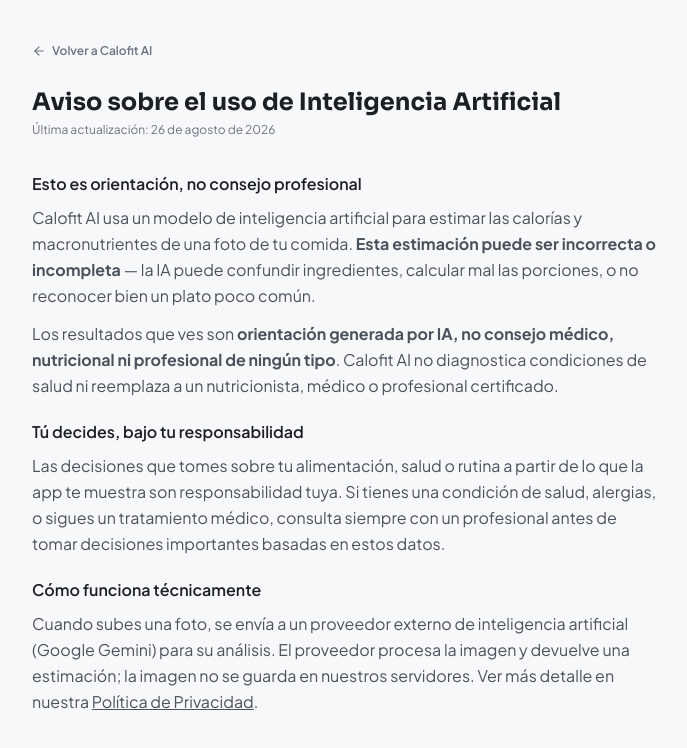
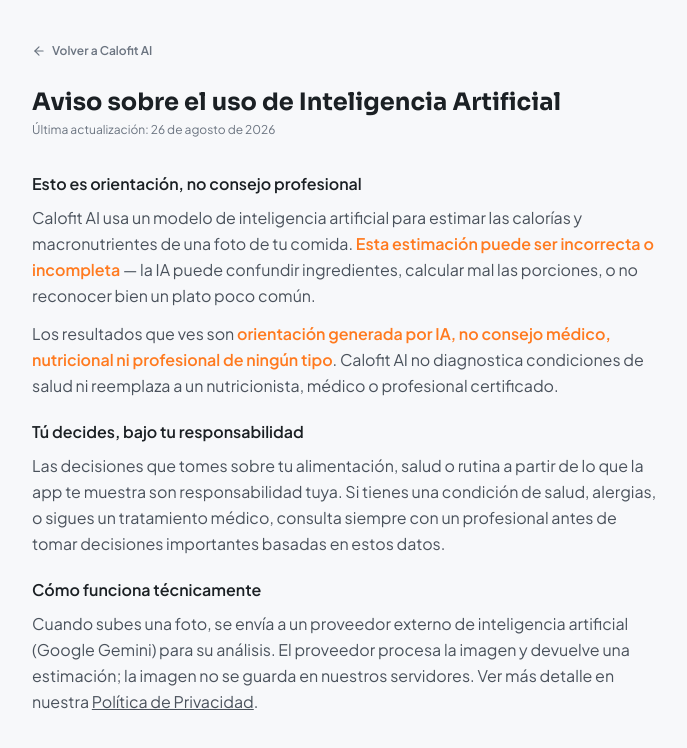
Before and after one commit to karenaguacateverde/CLAROFIT-AI-3.5k, a Next.js app in the folder calofit-ai/: page /aviso-ia in a window 1280 px wide. Shown: the top 748 px of the page, without its empty margins (292-979 px from the left). Built offline with nearby package versions, Linux system fonts and the light colour scheme.

Commit message:
feat: resaltar frases clave en color de acento en las páginas legales
- Nombre real del responsable (Karen Barreño) en Privacidad
- Componente Resaltado reutilizable para las frases más importantes:
  garantía de 7 días, cancelación fácil, disclaimer de IA, eliminar cuenta

```diff
--- a/calofit-ai/app/aviso-ia/page.tsx
+++ b/calofit-ai/app/aviso-ia/page.tsx
@@ -1,4 +1,4 @@
-import { LegalLayout, LegalSeccion } from '@/components/legal/LegalLayout';
+import { LegalLayout, LegalSeccion, Resaltado } from '@/components/legal/LegalLayout';
 
 export default function AvisoIAPage() {
   return (
@@ -6,14 +6,15 @@
       <LegalSeccion titulo="Esto es orientación, no consejo profesional">
         <p>
           Calofit AI usa un modelo de inteligencia artificial para estimar las calorías y macronutrientes
-          de una foto de tu comida. <strong>Esta estimación puede ser incorrecta o incompleta</strong> — la
-          IA puede confundir ingredientes, calcular mal las porciones, o no reconocer bien un plato poco
-          común.
+          de una foto de tu comida. <Resaltado>Esta estimación puede ser incorrecta o incompleta</Resaltado>{' '}
+          — la IA puede confundir ingredientes, calcular mal las porciones, o no reconocer bien un plato
+          poco común.
         </p>
         <p>
-          Los resultados que ves son <strong>orientación generada por IA, no consejo médico, nutricional
-          ni profesional de ningún tipo</strong>. Calofit AI no diagnostica condiciones de salud ni
-          reemplaza a un nutricionista, médico o profesional certificado.
+          Los resultados que ves son{' '}
+          <Resaltado>orientación generada por IA, no consejo médico, nutricional ni profesional de ningún
+          tipo</Resaltado>. Calofit AI no diagnostica condiciones de salud ni reemplaza a un
+          nutricionista, médico o profesional certificado.
         </p>
       </LegalSeccion>
 
--- a/calofit-ai/app/privacidad/page.tsx
+++ b/calofit-ai/app/privacidad/page.tsx
@@ -1,12 +1,12 @@
-import { LegalLayout, LegalSeccion } from '@/components/legal/LegalLayout';
+import { LegalLayout, LegalSeccion, Resaltado } from '@/components/legal/LegalLayout';
 
 export default function PrivacidadPage() {
   return (
     <LegalLayout titulo="Política de Privacidad" actualizado="26 de agosto de 2026">
       <LegalSeccion titulo="1. Quién trata tus datos">
         <p>
-          Calofit AI es operada actualmente por <strong>[TU NOMBRE COMPLETO — pendiente de rellenar]</strong>,
-          persona física residente en España, hasta que se constituya una sociedad. Puedes contactarnos
+          Calofit AI es operada actualmente por <strong>Karen Barreño</strong>, persona física residente
+          en España, hasta que se constituya una sociedad. Puedes contactarnos
           en cualquier momento en{' '}
           <a href="mailto:luciahouse483@gmail.com" className="underline">
             luciahouse483@gmail.com
@@ -21,7 +21,7 @@
           <li>
             • <strong>Fotos de tus platos de comida</strong>, que envías para que la IA calcule calorías y
             macros. Las fotos se envían directamente al proveedor de IA para su análisis y{' '}
-            <strong>no se guardan en nuestros servidores</strong> — solo se guarda el resultado del
+            <Resaltado>no se guardan en nuestros servidores</Resaltado> — solo se guarda el resultado del
             análisis (el nombre del plato y sus calorías/macros), no la imagen.
           </li>
           <li>• <strong>Registros de comidas</strong> que analizas (plato, calorías, macros, fecha y hora).</li>
@@ -124,9 +124,9 @@
         </p>
         <ul className="flex flex-col gap-2">
           <li>
-            • <strong>Eliminar tu cuenta tú mismo, en cualquier momento:</strong> ve a tu Perfil dentro de
-            la app y toca "Eliminar mi cuenta". Esto borra tu perfil, tu historial de comidas y tu acceso
-            de inmediato, sin necesidad de escribirnos.
+            • <Resaltado>Eliminar tu cuenta tú mismo, en cualquier momento:</Resaltado> ve a tu Perfil
+            dentro de la app y toca "Eliminar mi cuenta". Esto borra tu perfil, tu historial de comidas y
+            tu acceso de inmediato, sin necesidad de escribirnos.
           </li>
           <li>
             • Para cualquier otro derecho (acceso, rectificación, portabilidad), escríbenos a{' '}
--- a/calofit-ai/app/reembolsos/page.tsx
+++ b/calofit-ai/app/reembolsos/page.tsx
@@ -1,16 +1,16 @@
-import { LegalLayout, LegalSeccion } from '@/components/legal/LegalLayout';
+import { LegalLayout, LegalSeccion, Resaltado } from '@/components/legal/LegalLayout';
 
 export default function ReembolsosPage() {
   return (
     <LegalLayout titulo="Política de Reembolsos" actualizado="26 de agosto de 2026">
       <LegalSeccion titulo="Garantía de 7 días">
         <p>
-          Si dentro de los <strong>7 días</strong> posteriores a tu primer pago no estás satisfecho con
-          Calofit AI, escríbenos a{' '}
+          Si dentro de los <Resaltado>7 días</Resaltado> posteriores a tu primer pago no estás satisfecho
+          con Calofit AI, escríbenos a{' '}
           <a href="mailto:luciahouse483@gmail.com" className="underline">
             luciahouse483@gmail.com
           </a>{' '}
-          y te devolvemos el 100% de tu dinero, sin preguntas.
+          y <Resaltado>te devolvemos el 100% de tu dinero, sin preguntas</Resaltado>.
         </p>
       </LegalSeccion>
 
@@ -36,9 +36,10 @@
 
       <LegalSeccion titulo="Cancelaciones y suscripciones futuras">
         <p>
-          Cancelar tu suscripción es tan fácil como contratarla: puedes hacerlo desde tu cuenta en Calofit
-          AI o directamente desde el portal de compras de Hotmart, en cualquier momento. Al cancelar dejas
-          de tener acceso al final del período que ya pagaste — no se te cobra de nuevo.
+          <Resaltado>Cancelar tu suscripción es tan fácil como contratarla</Resaltado>: puedes hacerlo
+          desde tu cuenta en Calofit AI o directamente desde el portal de compras de Hotmart, en cualquier
+          momento. Al cancelar dejas de tener acceso al final del período que ya pagaste — no se te cobra
+          de nuevo.
         </p>
       </LegalSeccion>
     </LegalLayout>
--- a/calofit-ai/app/terminos/page.tsx
+++ b/calofit-ai/app/terminos/page.tsx
@@ -1,4 +1,4 @@
-import { LegalLayout, LegalSeccion } from '@/components/legal/LegalLayout';
+import { LegalLayout, LegalSeccion, Resaltado } from '@/components/legal/LegalLayout';
 
 export default function TerminosPage() {
   return (
@@ -15,9 +15,10 @@
           ).
         </p>
         <p>
-          <strong>Lo que Calofit AI NO hace:</strong> no diagnostica condiciones médicas, no sustituye un
-          plan nutricional profesional, y las estimaciones de calorías/macros pueden tener errores — la IA
-          puede equivocarse, especialmente con platos poco comunes o fotos de mala calidad.
+          <Resaltado>Lo que Calofit AI NO hace:</Resaltado> no diagnostica condiciones médicas, no
+          sustituye un plan nutricional profesional, y las estimaciones de calorías/macros pueden tener
+          errores — la IA puede equivocarse, especialmente con platos poco comunes o fotos de mala
+          calidad.
         </p>
       </LegalSeccion>
 
@@ -47,8 +48,9 @@
           Calofit AI se contrata como una suscripción con renovación automática, procesada a través de{' '}
           <strong>Hotmart</strong>. El precio, la periodicidad (mensual o anual) y la fecha de tu próximo
           cobro se muestran claramente antes de que confirmes el pago. Puedes cancelar en cualquier momento
-          desde tu cuenta o el portal de compras de Hotmart — la cancelación es tan fácil como la
-          contratación, y deja de cobrarte desde el siguiente ciclo.
+          desde tu cuenta o el portal de compras de Hotmart —{' '}
+          <Resaltado>la cancelación es tan fácil como la contratación</Resaltado>, y deja de cobrarte
+          desde el siguiente ciclo.
         </p>
         <p>
           Ver también nuestra{' '}
--- a/calofit-ai/components/legal/LegalLayout.tsx
+++ b/calofit-ai/components/legal/LegalLayout.tsx
@@ -43,3 +43,8 @@
     </section>
   );
 }
+
+/** Resalta una frase clave (garantías, plazos, derechos) — uso puntual, no decorativo. */
+export function Resaltado({ children }: { children: ReactNode }) {
+  return <strong className="font-semibold text-[var(--accent)]">{children}</strong>;
+}
```
